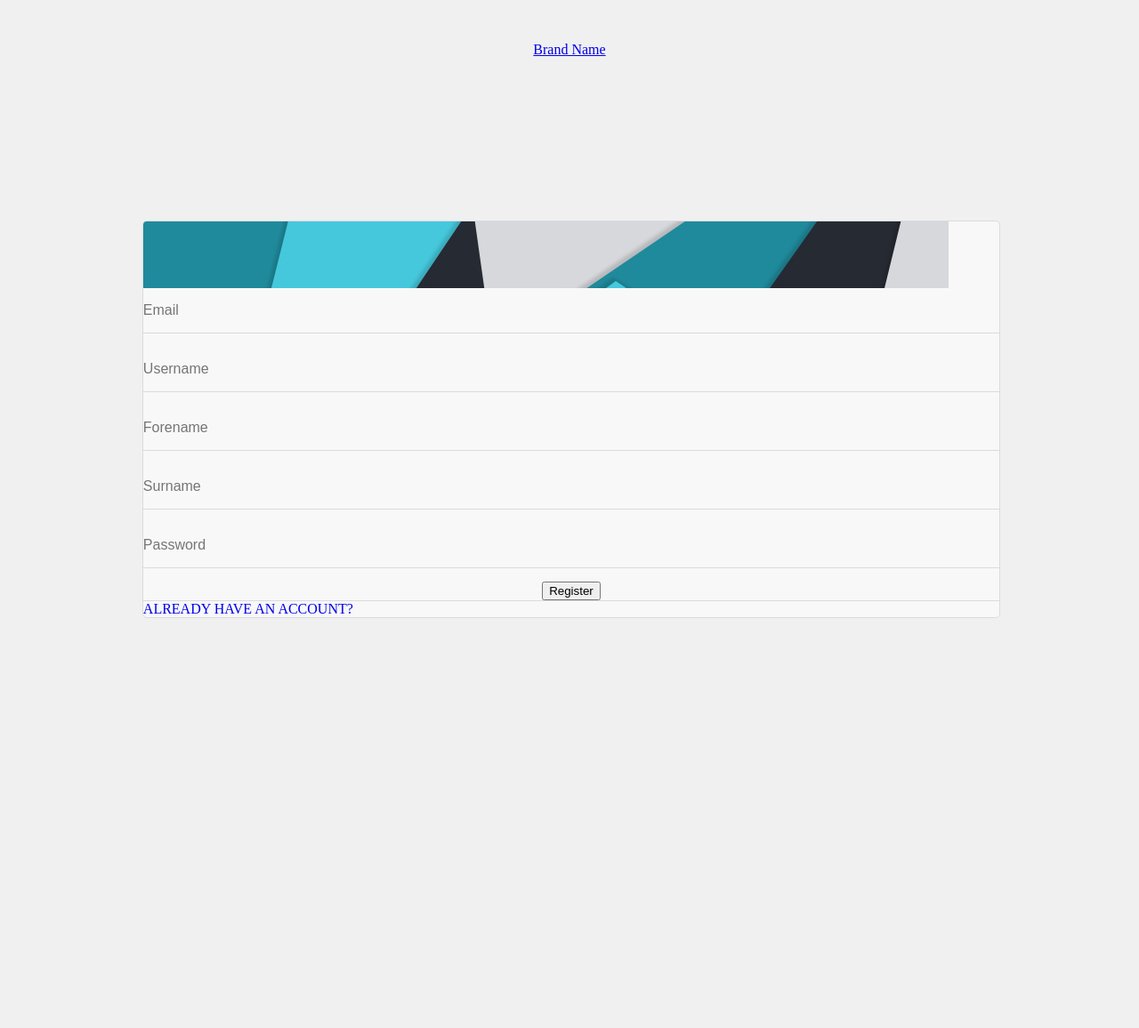
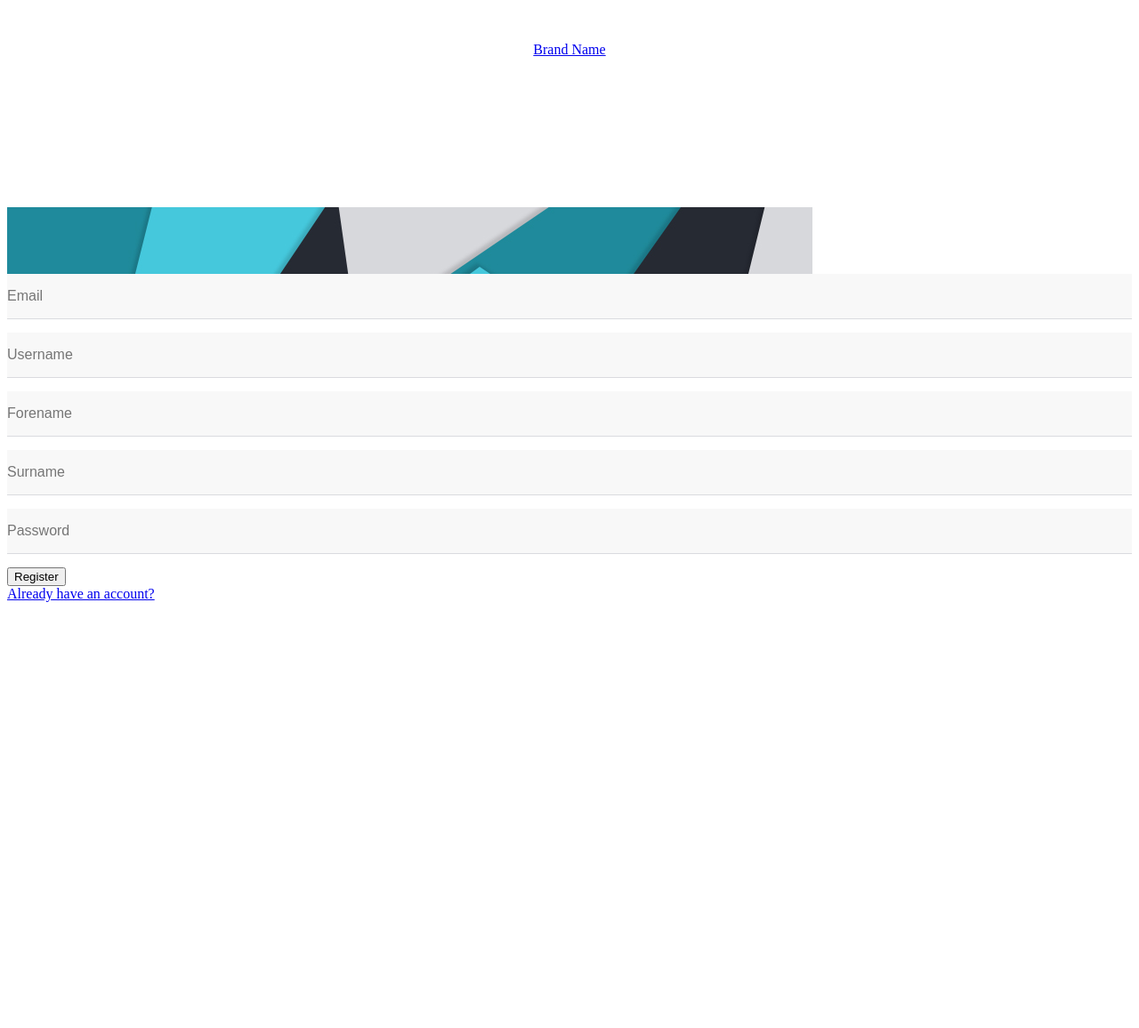
Before and after one commit to LazerCube/aurora, a Django app: page /register/ in a window 1280 px wide. Shown: the top 1156 px of the page at 89% size. Run offline with Django 3.2, Linux system fonts and the light colour scheme; parts of the project's set-up code (start-up, migrations or seed data) failed here and were passed over; some libraries are stand-ins or nearby versions.

Commit message:
Moved some more generic css into web-framework

```diff
--- a/static-files/stylesheets/application/custom.css
+++ b/static-files/stylesheets/application/custom.css
@@ -1,10 +1,7 @@
-body{
-    background-color: #f0f0f0;
-}
-
-#content-wrapper{
-	padding-top:65px;
-}
+/*
+ *	Page - content
+ *	Friends list margin
+ */
 
 .page-content{
 	margin-right: 0px;
@@ -20,15 +17,9 @@ body{
 	}
 }
 
-
 /*
  *  Scroll bar
  */
-
-.messages::-webkit-scrollbar-track
-{
-
-}
 
 .messages::-webkit-scrollbar
 {
@@ -41,33 +32,16 @@ body{
 	background-color: #DADBDF;
 }
 
-
-.center-text{
-    text-align: center;
-}
-
-.row-centered {
-    text-align:center;
-}
-
-.col-centered {
-    display:inline-block;
-    float:none;
-    /* reset the text-align */
-    text-align:center;
-    /* inline-block space fix */
-    margin-right:-4px;
-}
-
-
-.card .card-action{
-    text-align: left;
-}
+/* Custom Card */
 
 .card .login .card-image,
 .card .register .card-image{
     height: 75px;
     overflow: hidden;
+}
+
+.card .card-action form.display-inline{
+    display: inline-block;
 }
 
 /* bg */
@@ -76,34 +50,6 @@ body{
   background: url('https://unsplash.it/1855/400/?random')center center;
   background-color: #dadbdf;
 }
-
-/* Cards */
-
-.card .card-action a,
-.card .card-action .link {
-  margin-right: 20px;
-  text-transform: uppercase;
-  text-decoration: none;
-}
-
-.card .card-action form.display-inline{
-    display: inline-block;
-}
-
-.btn-full{
-    margin-left: 0px!important;
-    margin-right: 0px!important;
-}
-
-.btn-right{
-    float:right
-}
-
-.card .card-action .btn{
-    margin-right: 10px;
-}
-
-
 
 /* Nav */
 
@@ -148,15 +94,6 @@ textarea.chat-input{
     padding: 15px!important;
 }
 
-.btn{
-	overflow: hidden;
-}
-
-a.btn {
-    color: #ffffff;
-    text-decoration:none;
-}
-
 .form-input:placeholder-shown{
     text-transform: capitalize;
     letter-spacing: inherit;
@@ -187,34 +124,6 @@ textarea.form-input-2.focus {
 
 /* navbar */
 
-#push_sidebar {
-	transition: all .5s ease;
-}
-
-#wrapper {
-    transition: none;
-}
-
-.navbar-fixed-bottom, .navbar-fixed-top {
-    transition: none;
-}
-
-@media (min-width: 1192px){
-    #push_sidebar {
-        transition: none;
-    }
-    body.show_sidebar #wrapper{
-        margin-left: 200px;
-    }
-}
-
-body.show_sidebar .navbar-fixed-bottom, body.show_sidebar .navbar-fixed-top {
-    margin: inherit;
-    z-index: 998;
-	transition: none;
-}
-
-
 .navbar .navbar-header .navbar-brand{
     padding: 15px 0.9375rem ;
 }
@@ -230,7 +139,6 @@ body.show_sidebar .navbar-fixed-bottom, body.show_sidebar .navbar-fixed-top {
 /* Jumbo */
 
 .jumbotron{
-	display: block;
     padding: 2rem;
     margin: 0px;
 }
@@ -239,7 +147,7 @@ body.show_sidebar .navbar-fixed-bottom, body.show_sidebar .navbar-fixed-top {
     min-height: 140px;
 }
 
-/* Page-banner */
+/* Page-sub-menu */
 
 .navbar .navbar-header{
     line-height: 65px;
@@ -260,13 +168,6 @@ body.show_sidebar .navbar-fixed-bottom, body.show_sidebar .navbar-fixed-top {
     color: #f8f8f8;
 }
 
-input[type=text]::-ms-clear {  display: none; width : 0; height: 0; }
-input[type=text]::-ms-reveal {  display: none; width : 0; height: 0; }
-input[type="search"]::-webkit-search-decoration,
-input[type="search"]::-webkit-search-cancel-button,
-input[type="search"]::-webkit-search-results-button,
-input[type="search"]::-webkit-search-results-decoration { display: none; }
-
 .nav{
     display:inline-block;
 }
@@ -279,28 +180,12 @@ input[type="search"]::-webkit-search-results-decoration { display: none; }
 
 /* Chat */
 
-.card{
-	background-color: #f8f8f8;
-	box-shadow: none;
-	border-radius: 0.3rem;
-	border: 1px solid #dadbdf;
-    position: relative;
-    overflow: auto;
-    margin: 0.9375rem 0;
-}
-
 .chat .card{
-    background: #f8f8f8;
     text-align: left;
-    box-shadow: none;
 }
 
 .card-line{
     border-top: 1px solid #dadbdf;
-}
-
-.card .card-action{
-	border-top: 1px solid #dadbdf;
 }
 
 .chat .messages{
@@ -387,6 +272,7 @@ input[type="search"]::-webkit-search-results-decoration { display: none; }
 }
 
 /* Friends list */
+
 .friends-list{
 	margin-top: 65px;
 	width: 200px;
--- a/templates/web_application/base.html
+++ b/templates/web_application/base.html
@@ -10,8 +10,8 @@
             <title>web_application</title>
         {% endblock %}
         {% block styles-head %}
+            <link rel="stylesheet" type="text/css" href="http://localhost:3000/css/framework.css"/>
             <!-- <link rel="stylesheet" type="text/css" href="http://localhost:3000/css/framework.css"/> -->
-            <link rel="stylesheet" type="text/css" href="http://localhost:3000/css/framework.css"/>
             <link rel="stylesheet" type="text/css" href="{% static 'stylesheets/application/custom.css' %}"/>
             <link rel="icon" href="http://lazercube.github.io/web-framework/fonts/favicon.ico" type="image/x-icon"/>
             <link rel="stylesheet" href="https://maxcdn.bootstrapcdn.com/font-awesome/4.6.1/css/font-awesome.min.css">
```
